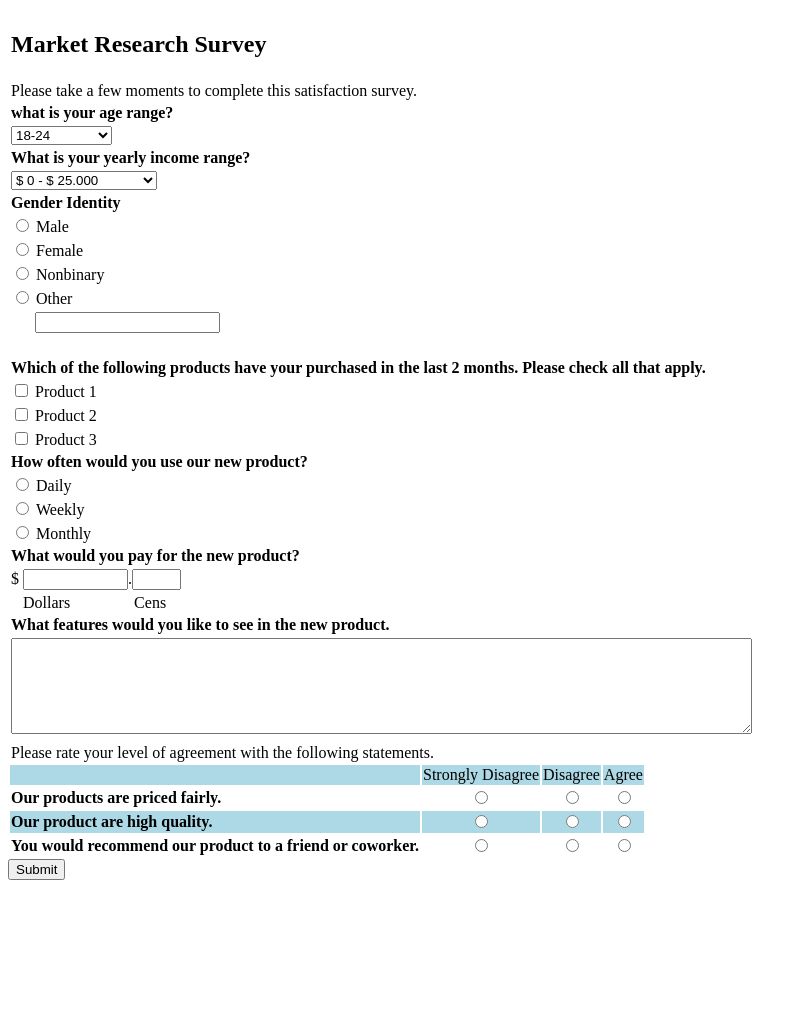
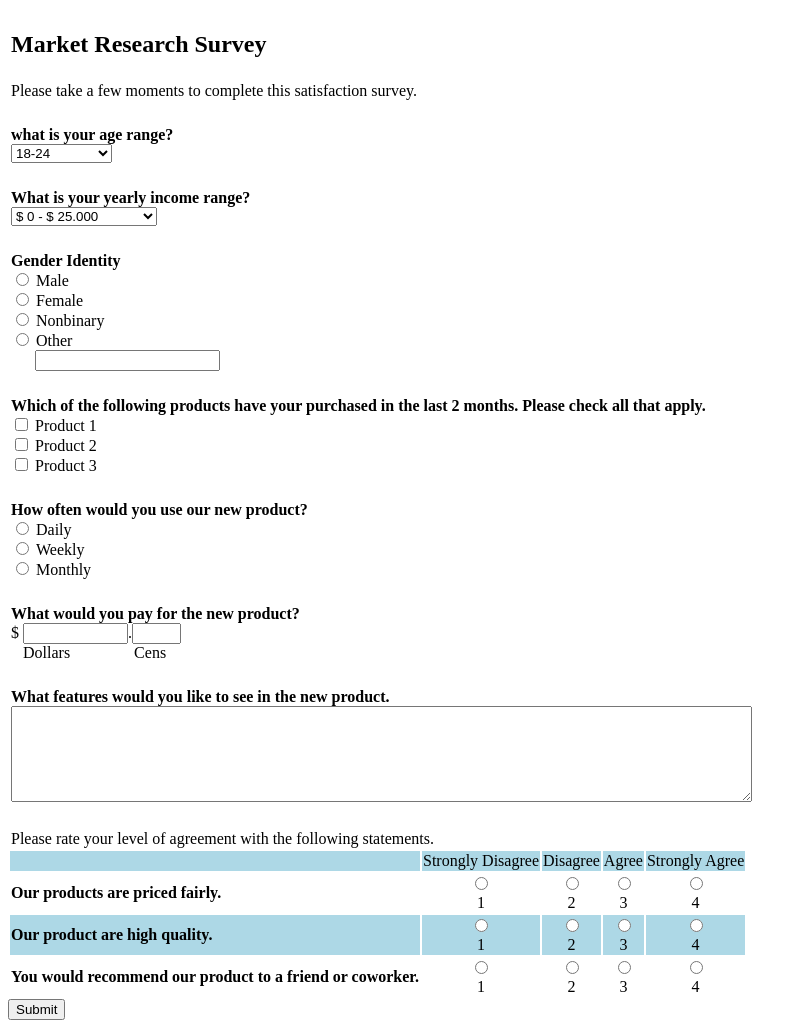
Before and after one commit to DinhVDung1994/Gitproject, a plain HTML site: page FormLaySurveyKH.html in a window 1280 px wide. Shown: the whole page, without its empty margins (0-807 px from the left). Before the commit the page ends 888 px from the top, so only its background shows below. Drawn offline with Linux system fonts and the light colour scheme.

Commit message:
FormLaySurveyKH

```diff
--- a/FormLaySurveyKH.html
+++ b/FormLaySurveyKH.html
@@ -5,10 +5,8 @@
     <title>Đinh Văn Dũng</title>
 </head>
 <body>
-<script>
-    function myFunction() {document.getElementById("demo").innerHTML = "Hello!";}
-</script>
 <form>
+
     <table>
         <tr>
         <td><h2>Market Research Survey</h2></td>
@@ -16,86 +14,103 @@
         <tr>
         <td>Please take a few moments to complete this satisfaction survey.</td>
         </tr>
-        <tr>
-            <td><b>what is your age range?</b></td>
-        </tr>
-        <tr>
-            <td>
-                <select>
+        <tr><td>&nbsp&nbsp&nbsp&nbsp&nbsp&nbsp</td></tr>
+        <tr onmouseover="this.style.backgroundColor = 'gray'" onmouseout="this.style.backgroundColor='white'">
+            <td><b>what is your age range?</b><br><select>
                 <option value="18">18-24&nbsp&nbsp&nbsp&nbsp&nbsp&nbsp&nbsp&nbsp&nbsp&nbsp&nbsp&nbsp</option>
                 <option value="25">25-34</option>
                 <option value="35">35-50</option>
                 <option value="50">50+</option>
-                </select>
-            </td>
+            </select></td>
         </tr>
-        <tr>
-            <td><b>What is your yearly income range?</b></td>
-        </tr>
-        <tr>
-            <td>
+        <tr><td>&nbsp&nbsp&nbsp&nbsp&nbsp&nbsp</td></tr>
+        <tr onmouseover="this.style.backgroundColor = 'gray'" onmouseout="this.style.backgroundColor='white'">
+            <td><b>What is your yearly income range?</b><br>
                 <select>
                 <option value="a1">$ 0 - $ 25.000</option>
                 <option>$ 25.001 - $ 50.000</option>
                 <option>$ 50.001 - $ 100.000</option>
                 <option>$ 100.000++</option>
-                </select>
+            </select></td>
+        </tr>
+        <tr><td>&nbsp&nbsp&nbsp&nbsp&nbsp&nbsp</td></tr>
+        <tr onmouseover="this.style.backgroundColor = 'gray'" onmouseout="this.style.backgroundColor='white'">
+            <td>
+                <b>Gender Identity</b><br>
+                <input type="radio" name="gt1">&nbspMale<br>
+                <input type="radio" name="gt1">&nbspFemale<br>
+                <input type="radio" name="gt1">&nbspNonbinary<br>
+                <input type="radio" name="gt1" onclick="myFunction()">&nbspOther<br>
+                &nbsp&nbsp&nbsp&nbsp&nbsp&nbsp<input type="text" name="txtgt1"><br>
             </td>
         </tr>
-        <tr>
-            <td>
-                <b>Gender Identity</b>
+        <tr><td>&nbsp&nbsp&nbsp&nbsp&nbsp&nbsp</td></tr>
+        <tr onmouseover="this.style.backgroundColor = 'gray'" onmouseout="this.style.backgroundColor='white'">
+            <td><b>Which of the following products have your purchased in the last 2 months. Please check all that apply.</b><br>
+                <input type="checkbox" name="check1">&nbspProduct 1<br>
+                <input type="checkbox" name="check2">&nbspProduct 2<br>
+                <input type="checkbox" name="check3">&nbspProduct 3
             </td>
         </tr>
-        <tr><td><input type="radio" name="gt1">&nbspMale</td></tr>
-        <tr><td><input type="radio" name="gt1">&nbspFemale</td></tr>
-        <tr><td><input type="radio" name="gt1">&nbspNonbinary</td></tr>
-        <tr><td><input type="radio" name="gt1" onclick="myFunction()">&nbspOther</td></tr>
-        <tr><td>&nbsp&nbsp&nbsp&nbsp&nbsp&nbsp<input type="text" name="txtgt1"></td></tr>
-        <tr><td id = "demo">&nbsp&nbsp&nbsp&nbsp&nbsp&nbsp</td></tr>
-        <tr><td><b>Which of the following products have your purchased in the last 2 months. Please check all that apply.</b></td></tr>
-        <tr><td><input type="checkbox" name="check1">&nbspProduct 1</td></tr>
-        <tr><td><input type="checkbox" name="check2">&nbspProduct 2</td></tr>
-        <tr><td><input type="checkbox" name="check3">&nbspProduct 3</td></tr>
-        <tr><td><b>How often would you use our new product?</b></td></tr>
-        <tr><td><input type="radio" name="day">&nbspDaily</td></tr>
-        <tr><td><input type="radio" name="day">&nbspWeekly</td></tr>
-        <tr><td><input type="radio" name="day">&nbspMonthly</td></tr>
-        <tr><td><b>What would you pay for the new product?</b></td></tr>
-        <tr><td>$ <input type="text" size="10px">.<input type="text" size="3px"></td></tr>
-        <tr><td>&nbsp&nbsp&nbspDollars&nbsp&nbsp&nbsp&nbsp&nbsp&nbsp&nbsp&nbsp&nbsp&nbsp&nbsp&nbsp&nbsp&nbsp&nbsp&nbspCens</td></tr>
-        <tr><td><b>What features would you like to see in the new product.</b></td></tr>
-        <tr><td><textarea rows="6" cols="90" name="txtfeatures"></textarea> </td></tr>
+        <tr><td>&nbsp&nbsp&nbsp&nbsp&nbsp&nbsp</td></tr>
+        <tr onmouseover="this.style.backgroundColor = 'gray'" onmouseout="this.style.backgroundColor='white'">
+            <td><b>How often would you use our new product?</b><br>
+                <input type="radio" name="day">&nbspDaily<br>
+                <input type="radio" name="day">&nbspWeekly<br>
+                <input type="radio" name="day">&nbspMonthly
+            </td>
+        </tr>
+        <tr><td>&nbsp&nbsp&nbsp&nbsp&nbsp&nbsp</td></tr>
+        <tr onmouseover="this.style.backgroundColor = 'gray'" onmouseout="this.style.backgroundColor='white'">
+            <td><b>What would you pay for the new product?</b><br>
+                $ <input type="text" size="10px">.<input type="text" size="3px"><br>
+                &nbsp&nbsp&nbspDollars&nbsp&nbsp&nbsp&nbsp&nbsp&nbsp&nbsp&nbsp&nbsp&nbsp&nbsp&nbsp&nbsp&nbsp&nbsp&nbspCens
+            </td>
+        </tr>
+        <tr><td>&nbsp&nbsp&nbsp&nbsp&nbsp&nbsp</td></tr>
+        <tr onmouseover="this.style.backgroundColor = 'gray'" onmouseout="this.style.backgroundColor='white'">
+            <td><b>What features would you like to see in the new product.</b><br>
+                    <textarea rows="6" cols="90" name="txtfeatures"></textarea>
+            </td>
+        </tr>
 
-    </table>
-    <table>
+
+    </table><br>
+    <table onmouseover="this.style.backgroundColor = 'gray'" onmouseout="this.style.backgroundColor='white'">
         <tr><td colspan="4">Please rate your level of agreement with the following statements.</td></tr>
         <tr style="background-color: lightblue">
             <td></td>
             <td>Strongly Disagree</td>
             <td>Disagree</td>
             <td>Agree</td>
+            <td>Strongly Agree</td>
         </tr>
         <tr>
             <td><b>Our products are priced fairly.</b></td>
-            <td align="center"><input type="radio" name="td"></td>
-            <td align="center"><input type="radio" name="td"></td>
-            <td align="center"><input type="radio" name="td"></td>
+            <td align="center"><input type="radio" name="td"><br>1</td>
+            <td align="center"><input type="radio" name="td"><br>2</td>
+            <td align="center"><input type="radio" name="td"><br>3</td>
+            <td align="center"><input type="radio" name="td"><br>4</td>
         </tr>
         <tr style="background-color: lightblue">
             <td><b>Our product are high quality.</b></td>
-            <td align="center"><input type="radio" name="td1"></td>
-            <td align="center"><input type="radio" name="td1"></td>
-            <td align="center"><input type="radio" name="td1"></td>
+            <td align="center"><input type="radio" name="td1"><br>1</td>
+            <td align="center"><input type="radio" name="td1"><br>2</td>
+            <td align="center"><input type="radio" name="td1"><br>3</td>
+            <td align="center"><input type="radio" name="td1"><br>4</td>
         </tr>
         <tr>
             <td><b>You would recommend our product to a friend or coworker.</b></td>
-            <td align="center"><input type="radio" name="td3"></td>
-            <td align="center"><input type="radio" name="td3"></td>
-            <td align="center"><input type="radio" name="td3"></td>
+            <td align="center"><input type="radio" name="td3"><br>1</td>
+            <td align="center"><input type="radio" name="td3"><br>2</td>
+            <td align="center"><input type="radio" name="td3"><br>3</td>
+            <td align="center"><input type="radio" name="td3"><br>4</td>
         </tr>
     </table>
     <input type="submit" name="submit">
+
+
+
 </form>
 
 </body>
```
Lines whose indentation alone changed are shown as unchanged.
